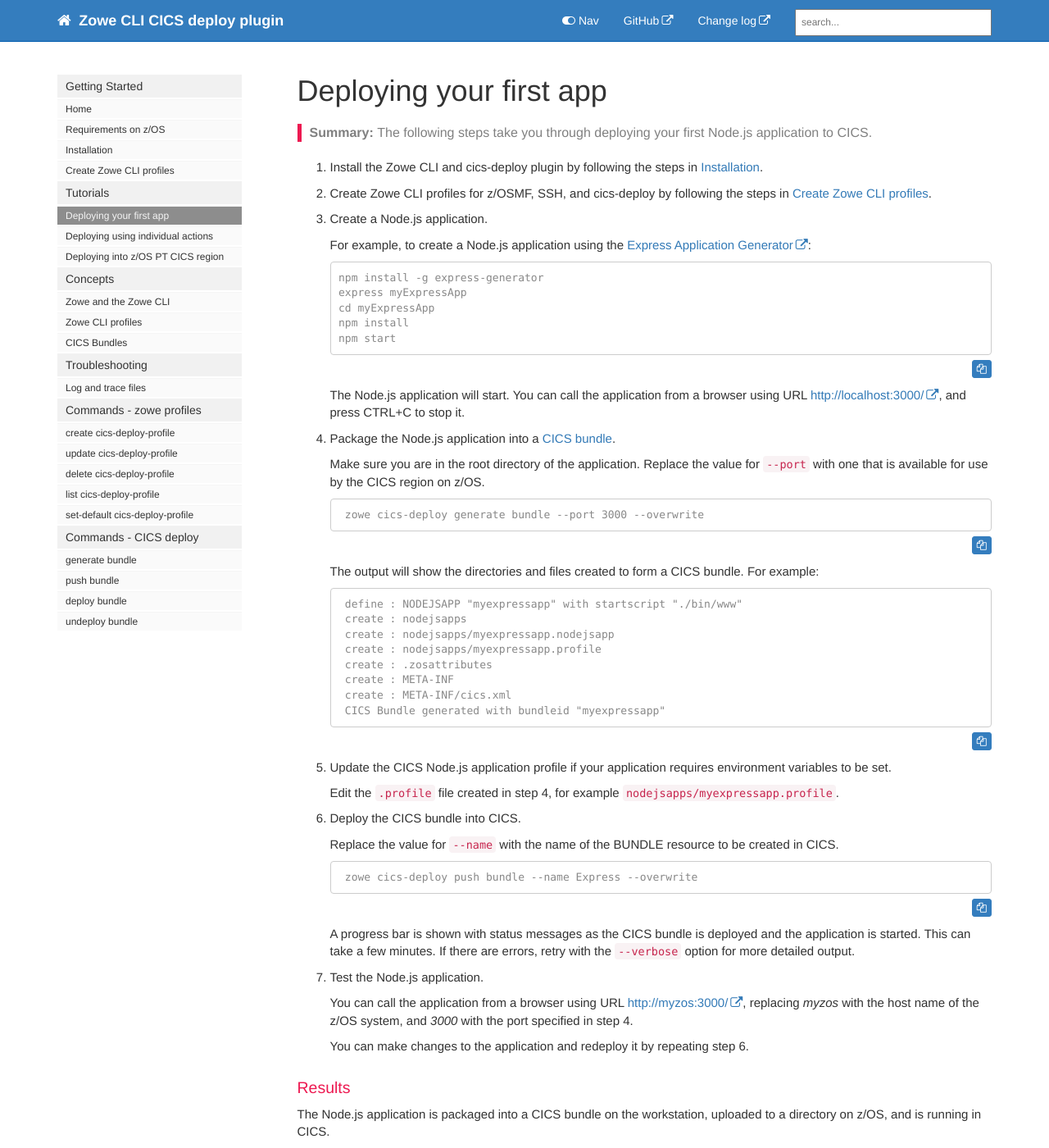
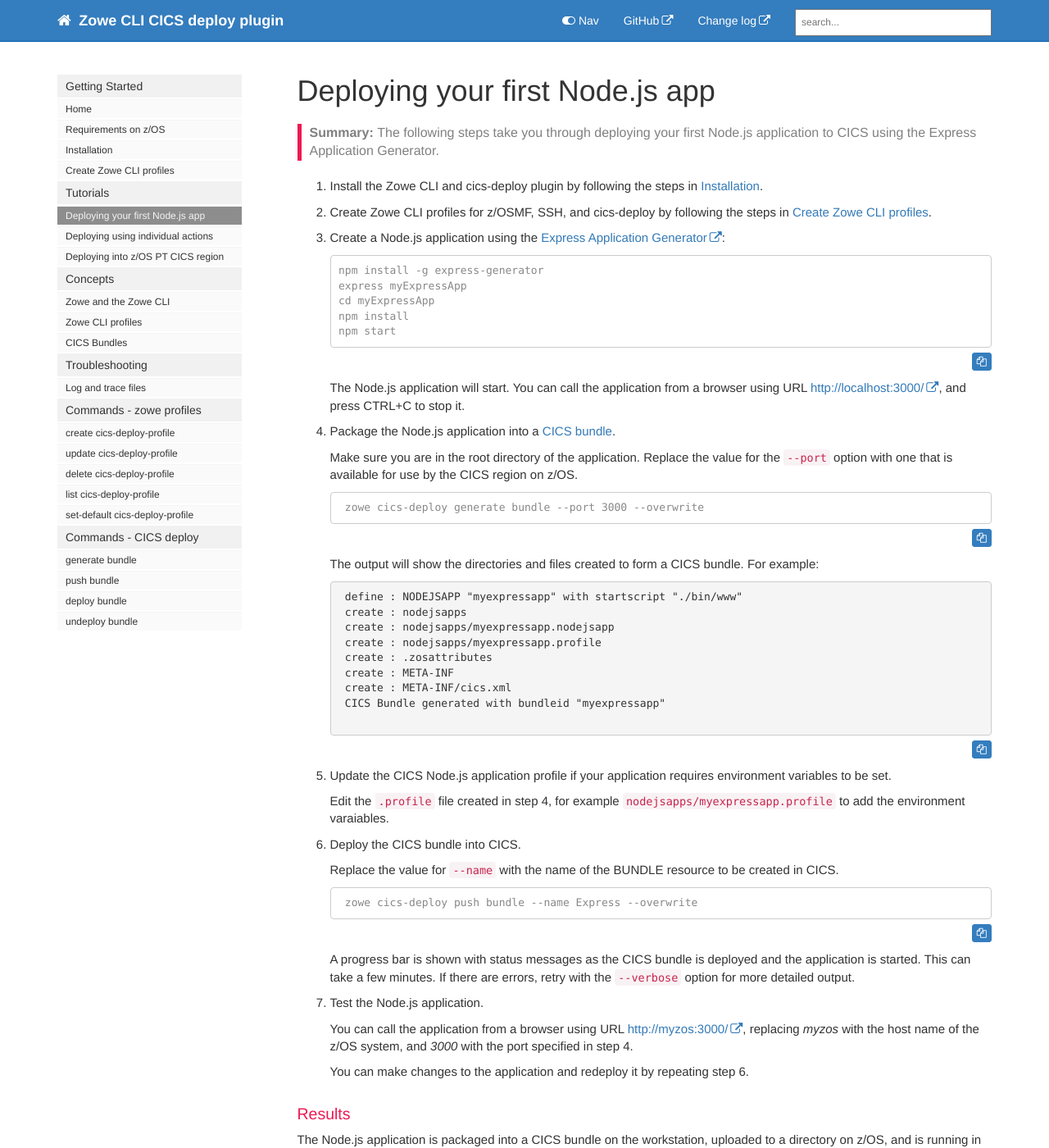
Before and after one commit to IBM/zowe-cli-cics-deploy-plugin, a Jekyll site: the page built from docs/pages/cdp/cdp-Deploying-your-first-nodejs-app.md, in a window 1280 px wide and 1400 px high. Shown: the whole window at 82% size. Built offline with Jekyll 4.4.1, drawn with Linux system fonts in a browser that asks for light colours; nearby versions of some CDN libraries; comment, search, counter and statistics services are not loaded; some of the changed text lies outside the part shown.

Commit message:
Update tutorial to be Node.js specific

````diff
--- a/docs/_data/sidebars/cdp_sidebar.yml
+++ b/docs/_data/sidebars/cdp_sidebar.yml
@@ -24,8 +24,8 @@ entries:
   - title: Tutorials
     output: web
     folderitems:
-    - title: Deploying your first app
-      url: /cdp-Deploying-your-first-app.html
+    - title: Deploying your first Node.js app
+      url: /cdp-Deploying-your-first-nodejs-app.html
       output: web
     - title: Deploying using individual actions
       url: /cdp-Deploying-using-individual-actions.html
--- a/docs/pages/cdp/cdp-Deploying-your-first-app.md
+++ b/docs/pages/cdp/cdp-Deploying-your-first-nodejs-app.md
@@ -1,10 +1,10 @@
 ---
-title: Deploying your first app
+title: Deploying your first Node.js app
 tags: [getting_started]
 keywords:
-summary: "The following steps take you through deploying your first Node.js application to CICS."
+summary: "The following steps take you through deploying your first Node.js application to CICS using the Express Application Generator."
 sidebar: cdp_sidebar
-permalink: cdp-Deploying-your-first-app.html
+permalink: cdp-Deploying-your-first-nodejs-app.html
 folder: cdp
 toc: false
 ---
@@ -13,9 +13,7 @@ toc: false
 
 2. Create Zowe CLI profiles for z/OSMF, SSH, and cics-deploy by following the steps in [Create Zowe CLI profiles](cdp-Create-Zowe-CLI-profiles).
 
-3. Create a Node.js application.
-
-   For example, to create a Node.js application using the [Express Application Generator](https://expressjs.com/en/starter/generator.html):
+3. Create a Node.js application using the [Express Application Generator](https://expressjs.com/en/starter/generator.html):
 
    ```console
    npm install -g express-generator
@@ -29,7 +27,7 @@ toc: false
 
 4. Package the Node.js application into a [CICS bundle](cdp-cics-bundles).
 
-    Make sure you are in the root directory of the application. Replace the value for `--port` with one that is available for use by the CICS region on z/OS.
+    Make sure you are in the root directory of the application. Replace the value for the `--port` option with one that is available for use by the CICS region on z/OS.
 
    ```console
     zowe cics-deploy generate bundle --port 3000 --overwrite
@@ -37,7 +35,7 @@ toc: false
 
     The output will show the directories and files created to form a CICS bundle. For example:
 
-    ```console
+    <pre class="messageText">
     define : NODEJSAPP "myexpressapp" with startscript "./bin/www"
     create : nodejsapps
     create : nodejsapps/myexpressapp.nodejsapp
@@ -46,11 +44,11 @@ toc: false
     create : META-INF
     create : META-INF/cics.xml
     CICS Bundle generated with bundleid "myexpressapp"
-    ```
+    </pre>
 
 5. Update the CICS Node.js application profile if your application requires environment variables to be set.
 
-    Edit the `.profile` file created in step 4, for example `nodejsapps/myexpressapp.profile`.
+    Edit the `.profile` file created in step 4, for example `nodejsapps/myexpressapp.profile` to add the environment varaiables.
 
 6. Deploy the CICS bundle into CICS.
 
@@ -71,3 +69,5 @@ toc: false
 ### Results
 
 The Node.js application is packaged into a CICS bundle on the workstation, uploaded to a directory on z/OS, and is running in CICS.
+
+{% include tip.html content="[Best practice for developing Node.js applications](https://www.ibm.com/support/knowledgecenter/SSGMCP_5.5.0/applications/developing/node/best-practice.html) provides guidance on using environment variables and graceful application termination." %}
````
Also changed, not shown: docs/pages/cdp/cdp-Create-Zowe-CLI-profiles.md (+1 -1 lines), docs/pages/cdp/cdp-Deploying-into-zospt-cics-region.md (+1 -1 lines), docs/pages/cdp/cdp-Deploying-using-individual-actions.md (+1 -1 lines), docs/pages/cdp/cdp-Home.md (+1 -1 lines).
